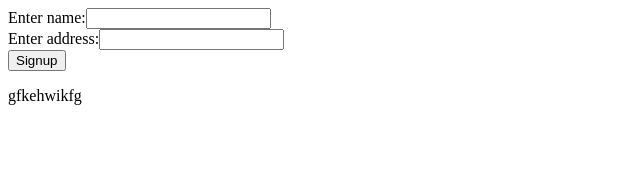
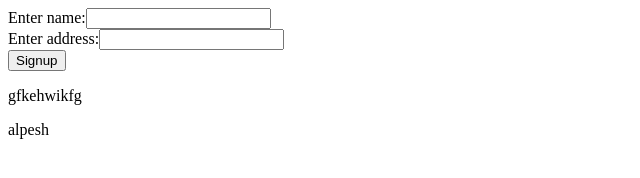
Before and after one commit to alpsz/sample, a plain HTML site: page WebContent/index.html in a window 1280 px wide. Shown: the full height of the page, 0-640 px from the left. Drawn offline with Linux system fonts and the light colour scheme.

Commit message:
second change

```diff
--- a/WebContent/index.html
+++ b/WebContent/index.html
@@ -11,5 +11,6 @@
 	<input type ="submit" value ="Signup">
 	</form>
 	<p>gfkehwikfg</p>
+	<p>alpesh</p>
 </body>
 </html>
```
